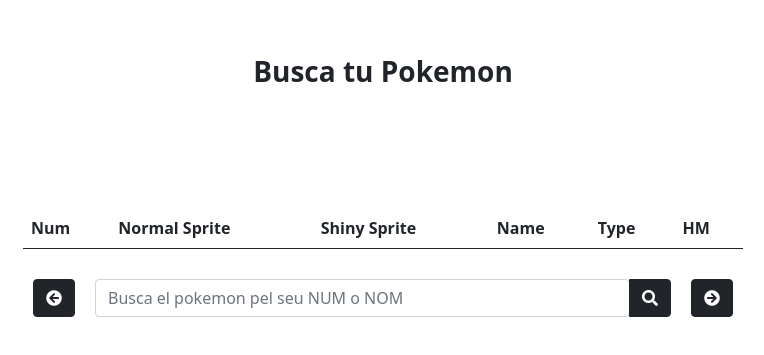
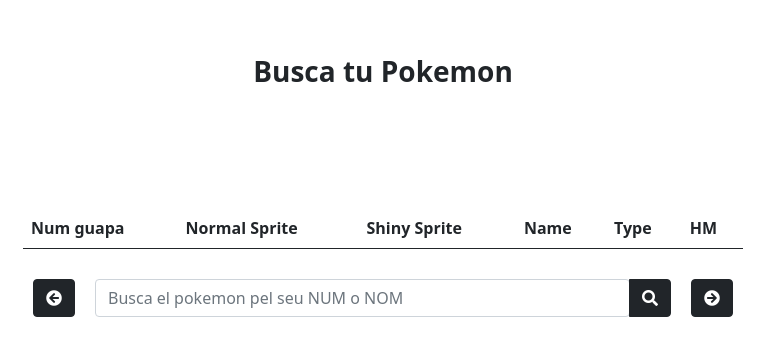
Before and after one commit to juliahc/jedi-pokemon, a plain HTML site: page index.html in a window 1280 px wide. Shown: the part 189-544 px from the top of the page, without its empty margins (257-1021 px from the left). Drawn offline with nearby package versions, Linux system fonts and the light colour scheme; no server answers.

Commit message:
Update index.html

```diff
--- a/index.html
+++ b/index.html
@@ -20,7 +20,7 @@
                     <table class="table">
                         <thead>
                           <tr>
-                            <th scope="col">Num</th>
+                            <th scope="col">Num guapa</th>
                             <th scope="col" colspan="4">Normal Sprite</th>
                             <th scope="col" colspan="4">Shiny Sprite</th>
                             <th scope="col" colspan="2">Name</th>
```
